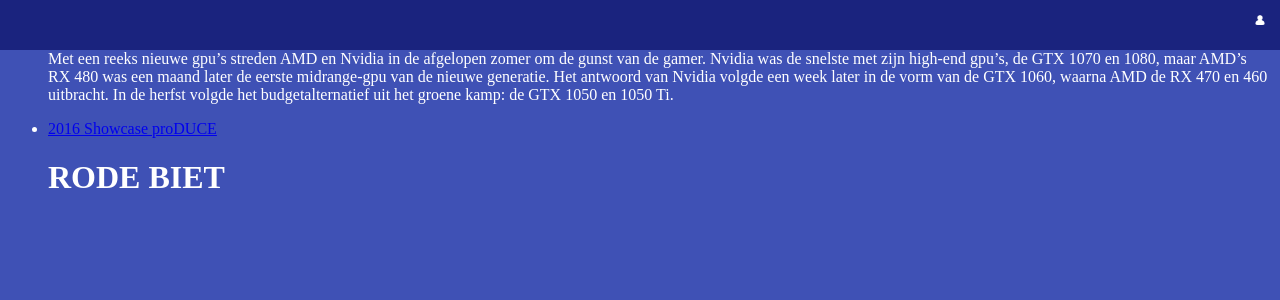
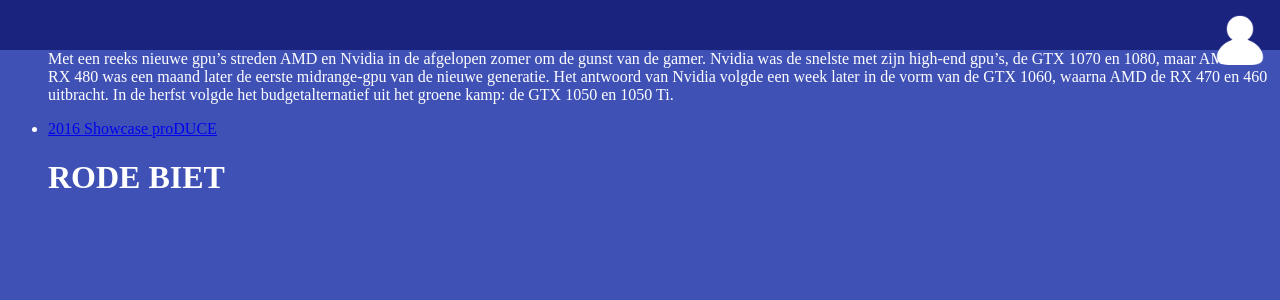
Before and after one commit to svennote/WeFish.github.io, a Jekyll site: the page built from index.md, in a window 1280 px wide. Shown: the top 300 px of the page. Built offline with Jekyll 4.4.1, drawn with Linux system fonts in a browser that asks for light colours.

Commit message:
aangepast

```diff
--- a/css/login.scss
+++ b/css/login.scss
@@ -68,7 +68,7 @@
 
 .inlogger {
 
-width:10px;
+width:50px;
 padding:15px;
 float:right;
 
--- a/css/main.scss
+++ b/css/main.scss
@@ -47,7 +47,7 @@
 
 .inlogger {
 
-width:10px;
+width:50px;
 padding:15px;
 float:right;
 
```
